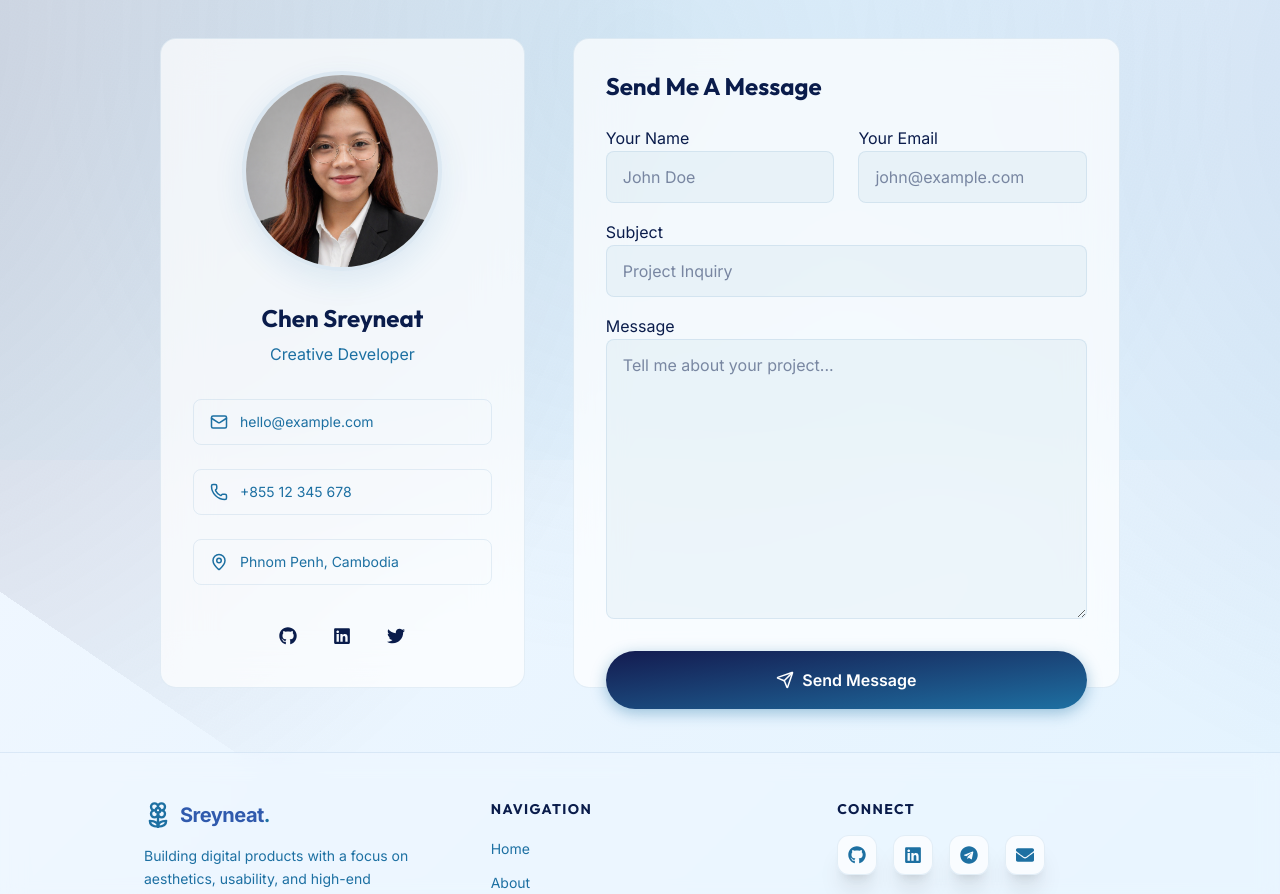
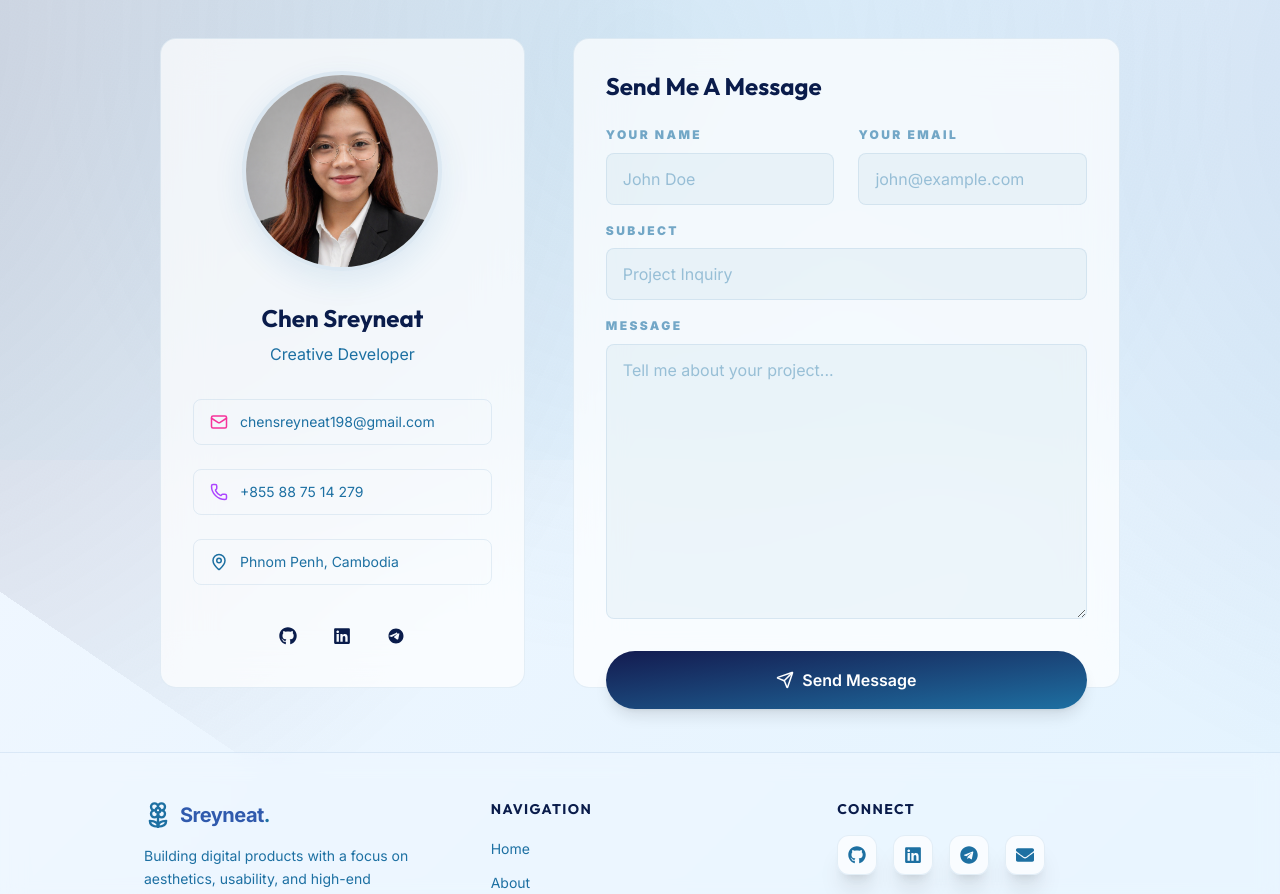
Before and after one commit to ChenSreyneat/portfolio-chensreyneat, a Next.js app: page /contact in a window 1280 px wide. Shown: the part 340-1234 px from the top of the page. Built offline with nearby package versions, Linux system fonts and the light colour scheme.

Commit message:
fix about and contact subpages light mode compatibility and brand alignment

```diff
--- a/app/components/home/TechStack.tsx
+++ b/app/components/home/TechStack.tsx
@@ -7,7 +7,7 @@ import { FaFigma } from "react-icons/fa";
 export default function TechStack() {
   const frontend = [
     { name: "React", icon: <Code2 className="text-blue-400" /> },
-    { name: "Next.js", icon: <Zap className="text-white" /> },
+    { name: "Next.js", icon: <Zap className="text-logo-color" /> },
     { name: "TypeScript", icon: <Shield className="text-blue-500" /> },
     { name: "Tailwind CSS", icon: <Palette className="text-cyan-400" /> },
   ];
--- a/app/contact/page.tsx
+++ b/app/contact/page.tsx
@@ -35,12 +35,12 @@ export default function Contact() {
 
             <div className="flex flex-col gap-6 mt-auto">
               <div className="outline-box mb-0">
-                <Mail size={18} className="text-accent-pink" />
-                <span>hello@example.com</span>
+                <Mail size={18} className="text-pink-500" />
+                <span>chensreyneat198@gmail.com</span>
               </div>
               <div className="outline-box mb-0">
-                <Phone size={18} className="text-accent-purple" />
-                <span>+855 12 345 678</span>
+                <Phone size={18} className="text-purple-500" />
+                <span>+855 88 75 14 279</span>
               </div>
               <div className="outline-box mb-0">
                 <MapPin size={18} className="text-accent-blue" />
@@ -50,14 +50,16 @@ export default function Contact() {
 
             {/* Social Links */}
             <div className="flex justify-center gap-4 mt-8">
-              <a href="#" className="btn btn-outline p-2.5 rounded-full flex" aria-label="GitHub">
+              <a href="https://github.com/" target="_blank" rel="noopener noreferrer" className="btn btn-outline p-2.5 rounded-full flex" aria-label="GitHub">
                 <FaGithub size={18} />
               </a>
-              <a href="#" className="btn btn-outline p-2.5 rounded-full flex" aria-label="LinkedIn">
+              <a href="https://www.linkedin.com/in/chen-sreyneat-749654313/" target="_blank" rel="noopener noreferrer" className="btn btn-outline p-2.5 rounded-full flex" aria-label="LinkedIn">
                 <FaLinkedin size={18} />
               </a>
-              <a href="#" className="btn btn-outline p-2.5 rounded-full flex" aria-label="Twitter">
-                <FaTwitter size={18} />
+              <a href="https://t.me/Neat198" target="_blank" rel="noopener noreferrer" className="btn btn-outline p-2.5 rounded-full flex" aria-label="Telegram">
+                <svg viewBox="0 0 24 24" className="w-[18px] h-[18px] fill-current">
+                  <path d="M12 2C6.48 2 2 6.48 2 12s4.48 10 10 10 10-4.48 10-10S17.52 2 12 2zm4.64 6.8c-.15.82-1.05 4.82-1.51 6.82-.19.82-.69 1.1-.98 1.12-.64.05-1.12-.42-1.74-.83-.97-.64-1.52-1.04-2.46-1.66-1.09-.72-.38-1.12.24-1.76.16-.17 3.01-2.76 3.07-3.02.01-.03.01-.15-.06-.21-.07-.06-.18-.04-.26-.02-.11.02-1.89 1.2-5.34 3.53-.51.35-.97.52-1.37.51-.45-.01-1.31-.25-1.95-.46-.78-.26-1.4-.4-1.35-.85.03-.24.36-.48 1.01-.73 3.93-1.71 6.55-2.83 7.87-3.37 3.75-1.53.78-.18 1.25.18.1.08.19.18.23.3.04.12.06.26.04.38z" />
+                </svg>
               </a>
             </div>
           </div>
@@ -69,27 +71,27 @@ export default function Contact() {
 
           <form className="flex flex-col h-full gap-4">
             <div className="grid grid-cols-1 sm:grid-cols-2 gap-6 mb-0">
-              <div className="form-group mb-0">
-                <label htmlFor="name" className="form-label">Your Name</label>
-                <input type="text" id="name" className="form-input" placeholder="John Doe" required />
+              <div className="form-group mb-0 space-y-2">
+                <label htmlFor="name" className="text-[0.75rem] font-black uppercase tracking-[0.2em] text-text-secondary/60 flex items-center gap-2 block">Your Name</label>
+                <input type="text" id="name" className="form-input placeholder:text-text-secondary/40" placeholder="John Doe" required />
               </div>
-              <div className="form-group mb-0">
-                <label htmlFor="email" className="form-label">Your Email</label>
-                <input type="email" id="email" className="form-input" placeholder="john@example.com" required />
+              <div className="form-group mb-0 space-y-2">
+                <label htmlFor="email" className="text-[0.75rem] font-black uppercase tracking-[0.2em] text-text-secondary/60 flex items-center gap-2 block">Your Email</label>
+                <input type="email" id="email" className="form-input placeholder:text-text-secondary/40" placeholder="john@example.com" required />
               </div>
             </div>
 
-            <div className="form-group mb-0">
-              <label htmlFor="subject" className="form-label">Subject</label>
-              <input type="text" id="subject" className="form-input" placeholder="Project Inquiry" required />
+            <div className="form-group mb-0 space-y-2">
+              <label htmlFor="subject" className="text-[0.75rem] font-black uppercase tracking-[0.2em] text-text-secondary/60 flex items-center gap-2 block">Subject</label>
+              <input type="text" id="subject" className="form-input placeholder:text-text-secondary/40" placeholder="Project Inquiry" required />
             </div>
 
-            <div className="form-group mb-0 grow flex flex-col">
-              <label htmlFor="message" className="form-label">Message</label>
-              <textarea id="message" className="form-textarea grow min-h-[150px]" placeholder="Tell me about your project..." required></textarea>
+            <div className="form-group mb-0 grow flex flex-col space-y-2">
+              <label htmlFor="message" className="text-[0.75rem] font-black uppercase tracking-[0.2em] text-text-secondary/60 flex items-center gap-2 block">Message</label>
+              <textarea id="message" className="form-textarea grow min-h-[150px] placeholder:text-text-secondary/40" placeholder="Tell me about your project..." required></textarea>
             </div>
 
-            <button type="submit" className="btn btn-primary w-full p-4 mt-4 flex justify-center items-center gap-2">
+            <button type="submit" className="btn btn-primary w-full p-4 mt-4 flex justify-center items-center gap-2 cursor-pointer transition-all active:scale-[0.98] shadow-lg">
               <Send size={18} /> Send Message
             </button>
           </form>
```
Also changed, not shown: app/about/page.tsx (+18 -19 lines).
